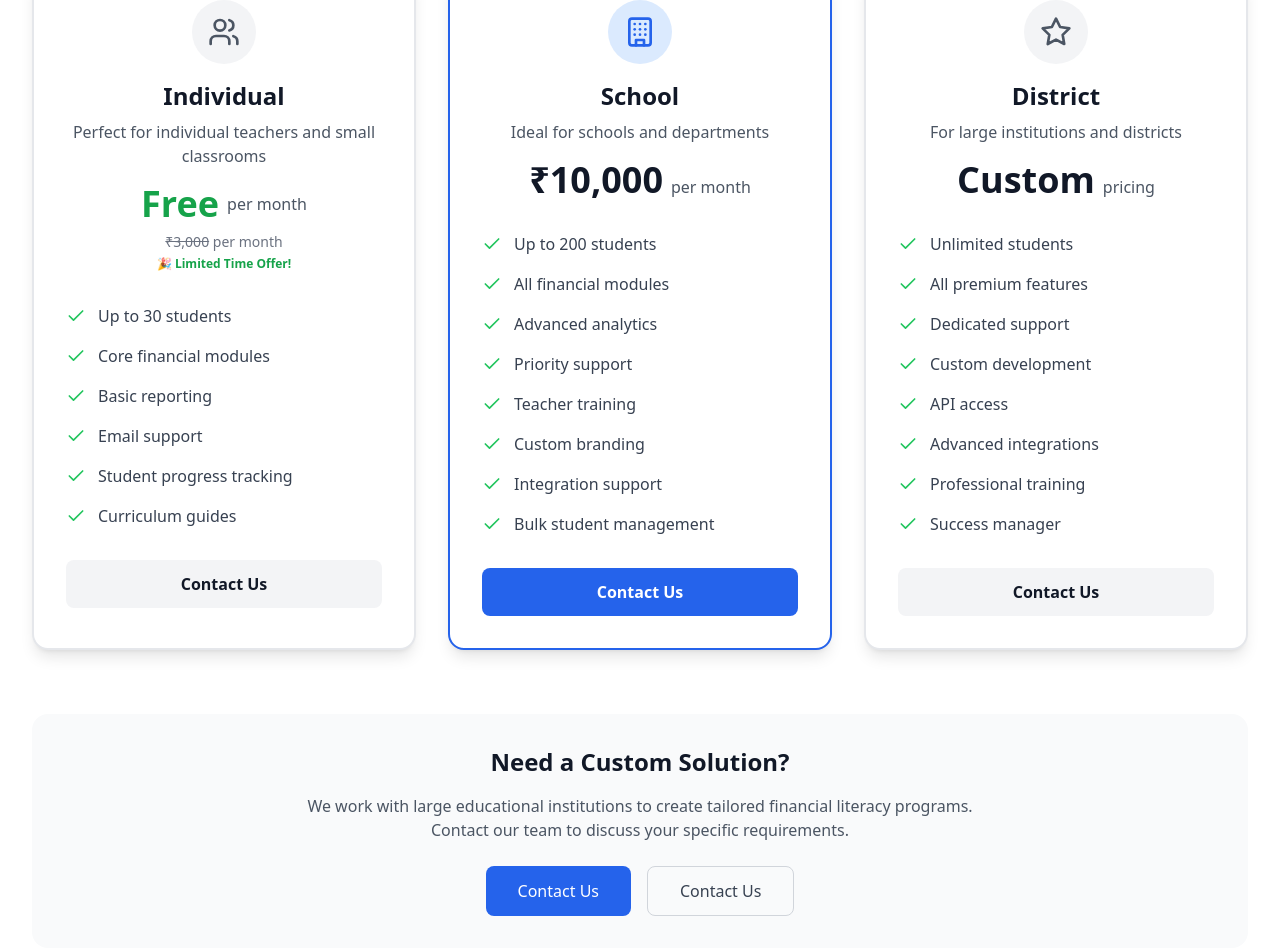
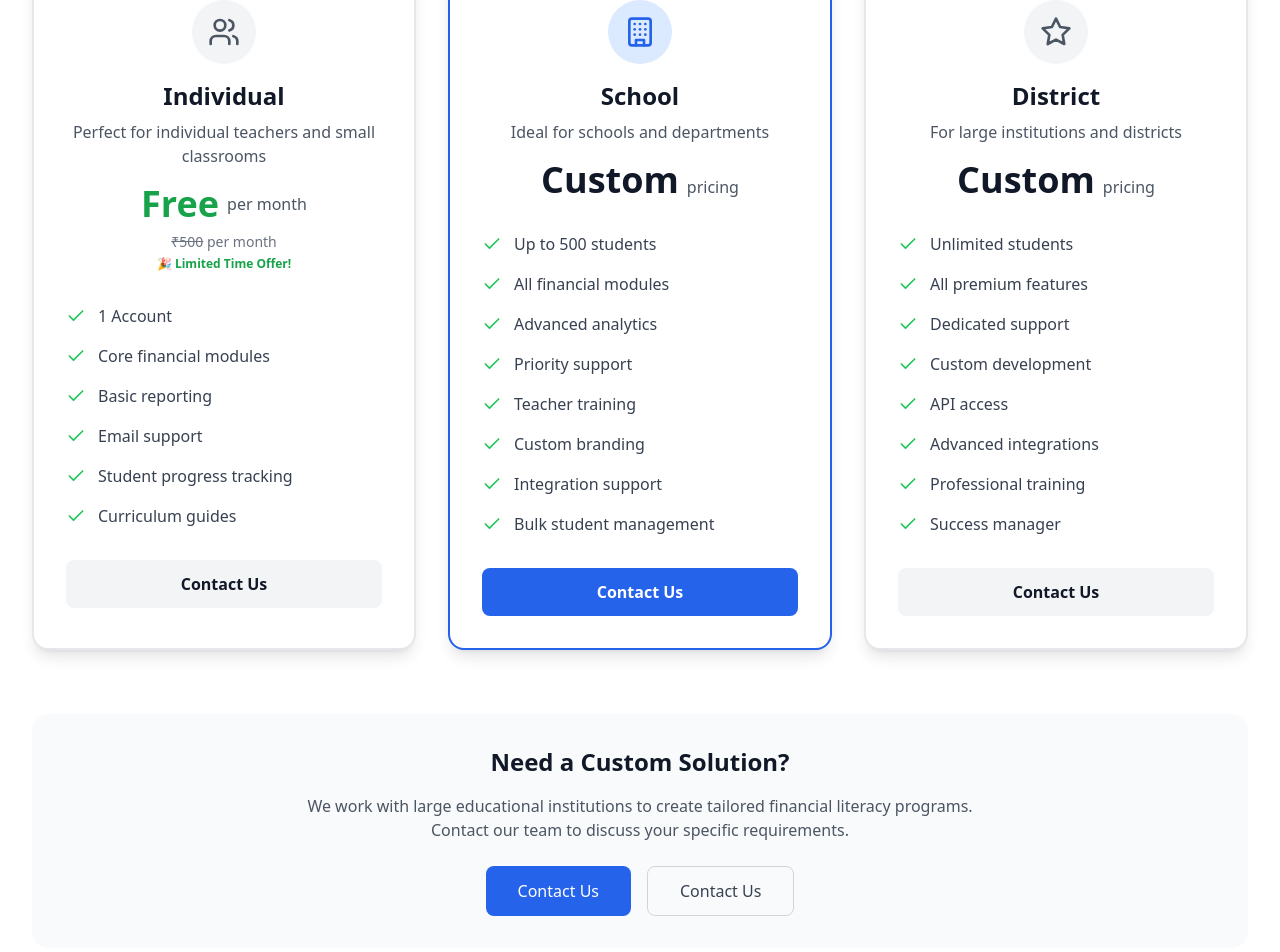
Before and after one commit to Rajat-Chitkara/Financial-Literacy, a React (Vite) app: page / in a window 1280 px wide. Shown: the part 3708-4660 px from the top of the page. Built offline with nearby package versions, Linux system fonts and the light colour scheme.

Commit message:
Update Pricing.tsx

```diff
--- a/src/components/Pricing.tsx
+++ b/src/components/Pricing.tsx
@@ -7,11 +7,11 @@ export default function Pricing() {
       name: "Individual",
       price: "Free",
       period: "per month",
-      originalPrice: "₹3,000",
+      originalPrice: "₹500",
       description: "Perfect for individual teachers and small classrooms",
       icon: Users,
       features: [
-        "Up to 30 students",
+        "1 Account",
         "Core financial modules",
         "Basic reporting",
         "Email support",
@@ -23,12 +23,12 @@ export default function Pricing() {
     },
     {
       name: "School",
-      price: "₹10,000",
-      period: "per month",
+      price: "Custom",
+      period: "pricing",
       description: "Ideal for schools and departments",
       icon: Building,
       features: [
-        "Up to 200 students",
+        "Up to 500 students",
         "All financial modules",
         "Advanced analytics",
         "Priority support",
```
